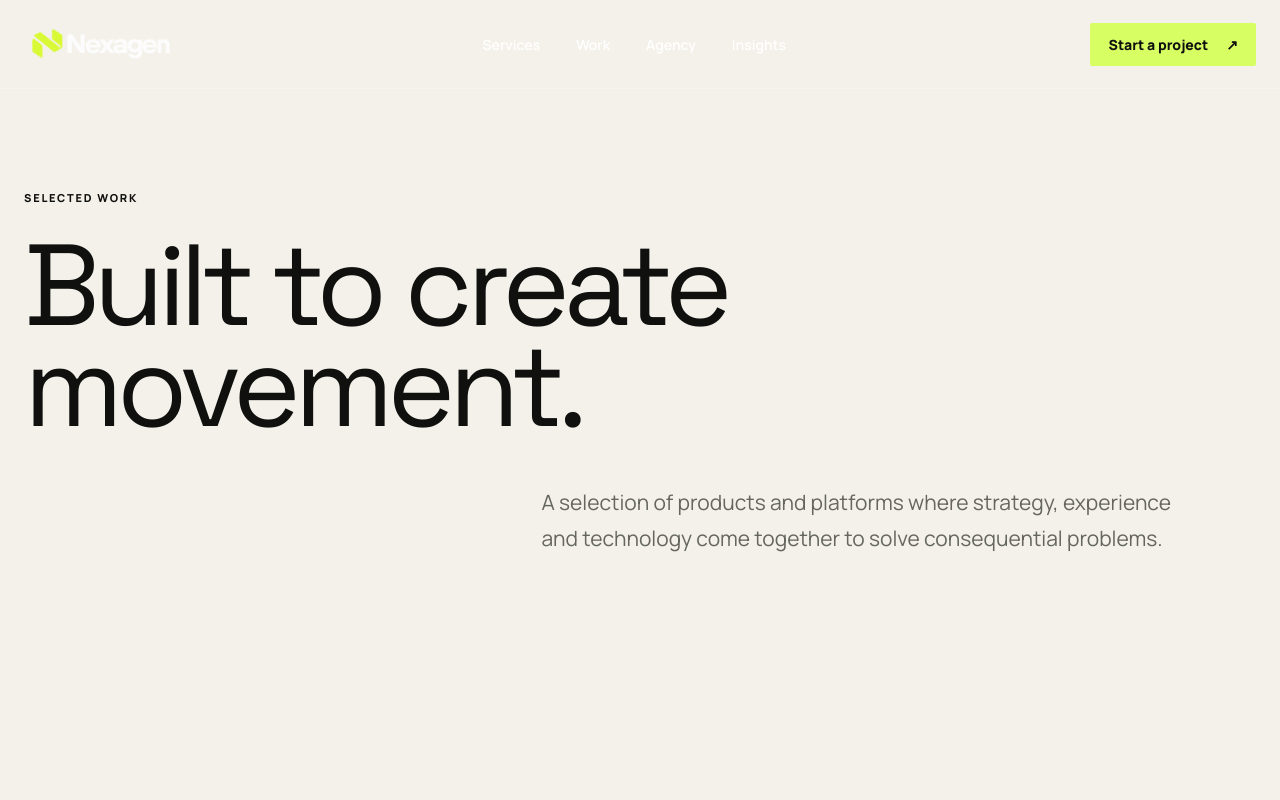
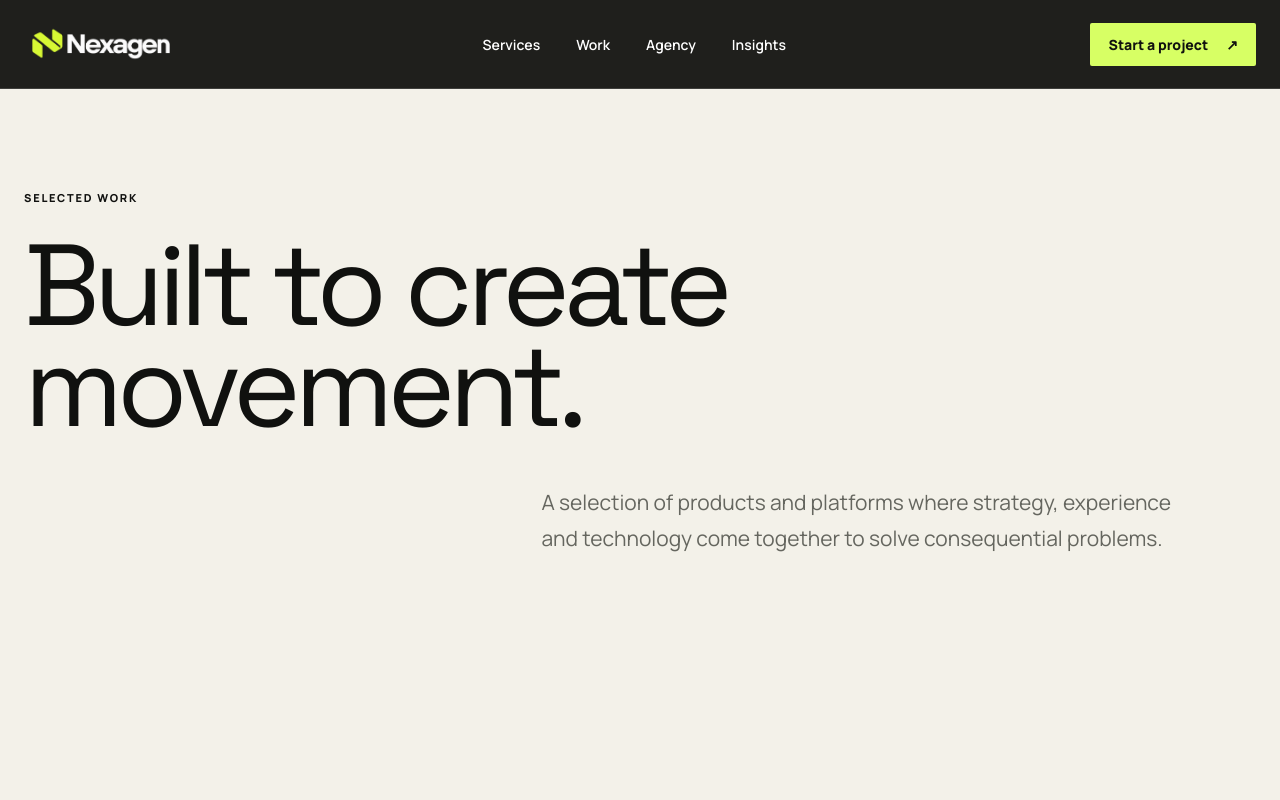
Before and after one commit to Voclain1/nexagen-digital, a Next.js app: page /work in a window 1280 px wide. Shown: the top 800 px of the page. Built offline with nearby package versions, Linux system fonts and the light colour scheme.

Commit message:
Improve header contrast on light pages

```diff
--- a/src/app/seo.css
+++ b/src/app/seo.css
@@ -2,4 +2,5 @@
 .service-seo-copy,.service-outcome{max-width:720px;color:var(--muted);font-size:17px;line-height:1.8;margin-top:28px}
 .service-outcome{color:#aaa}
 .mobile-menu-trigger{display:none}
+.header{background:rgba(17,18,15,.94);border-bottom-color:rgba(255,255,255,.14);-webkit-backdrop-filter:blur(14px);backdrop-filter:blur(14px)}
 @media(max-width:900px){body:has(.mobile-menu.open){overflow:hidden}.header .logo{position:relative;z-index:32}.mobile-menu-trigger{position:relative;z-index:32;display:flex;align-items:center;gap:12px;padding:12px 0;border:0;background:transparent;color:inherit;cursor:pointer;text-transform:uppercase;letter-spacing:.12em;font-size:11px;font-weight:800}.mobile-menu-trigger i{display:block;width:18px;height:1px;background:currentColor;transition:transform .25s}.mobile-menu-trigger i:last-child{position:absolute;right:0;transform:translateY(5px)}.mobile-menu.open .mobile-menu-trigger i:first-of-type{transform:rotate(45deg)}.mobile-menu.open .mobile-menu-trigger i:last-child{transform:rotate(-45deg)}}
```
